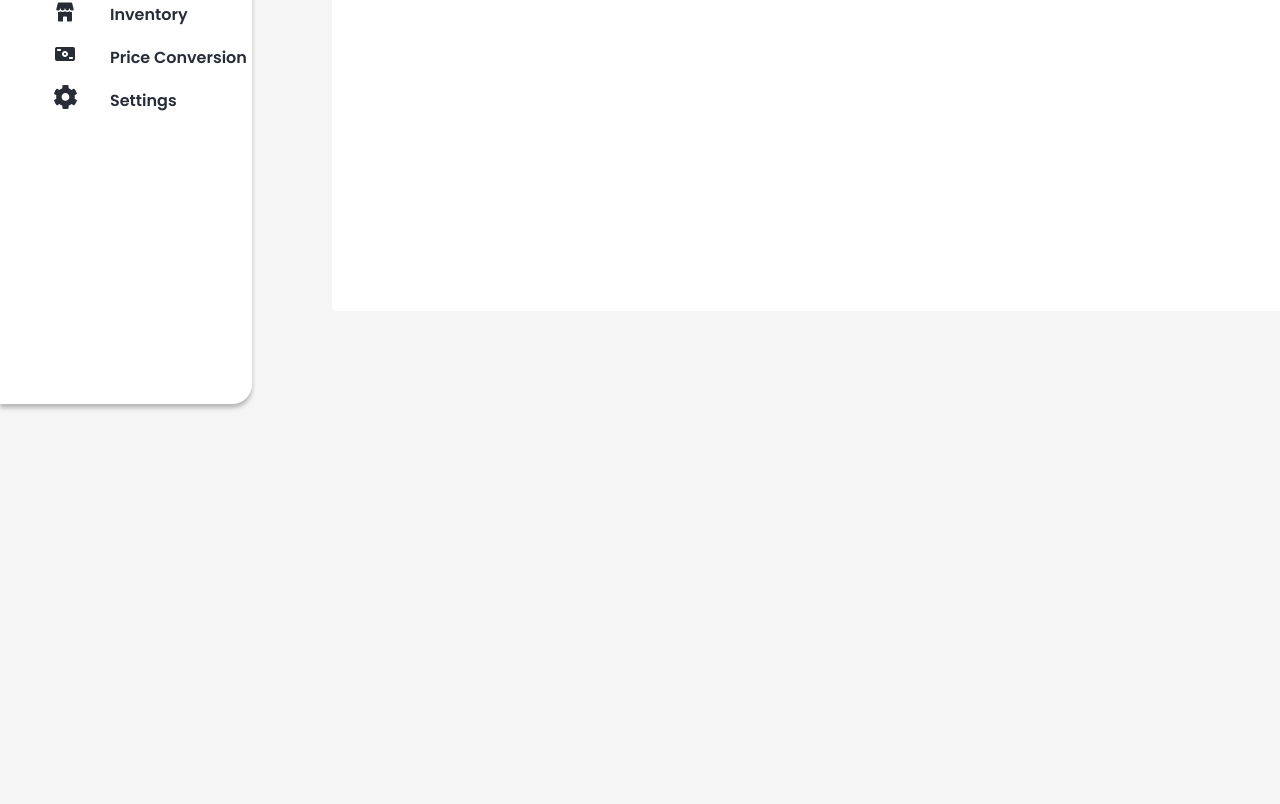
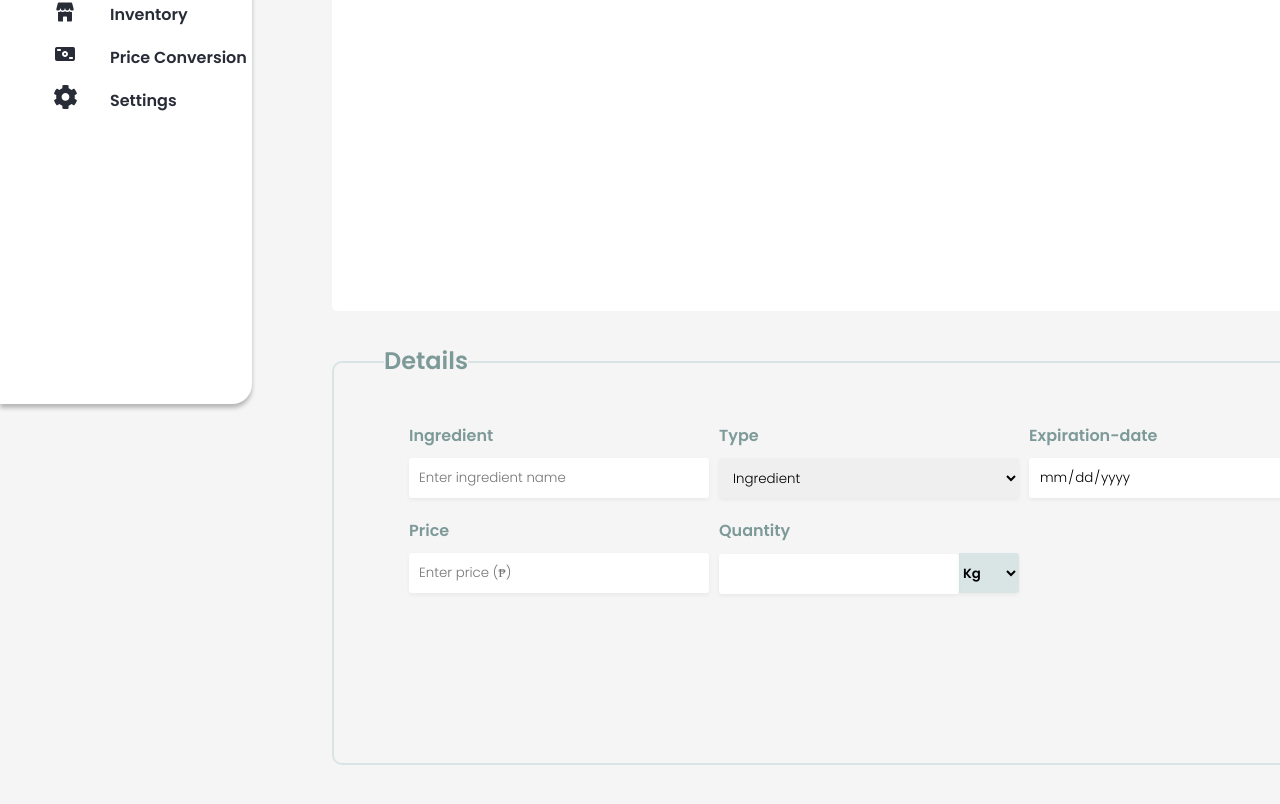
Before and after one commit to sabacsain/softEng, a React (Create React App) app: page /inventory in a window 1280 px wide. Shown: the part 356-1160 px from the top of the page. Built offline with nearby package versions, Linux system fonts and the light colour scheme.

Commit message:
Inventory Form (no buttons)

```diff
--- a/src/Inventory.js
+++ b/src/Inventory.js
@@ -10,7 +10,7 @@ const columns = [
   "Type",
   "Pcs",
   "Kgs",
-    "Price",
+  "Price",
 
   "Expiration Date",
 ];
@@ -171,7 +171,7 @@ function TableSection() {
     setIsPerishable((prevIsPerishable) => !prevIsPerishable);
   };
 
-  //this is after clicking the record, the data from each cell should be obtained  //LAGAY SA MGA textfields 👻 DITO MO KUKUNIN YUNG ILALAGAY SA TEXT FIELDS ALALAHANIN MO
+  //this is after clicking the record, the data from  each cell should be obtained  //LAGAY SA MGA textfields 👻 DITO MO KUKUNIN YUNG ILALAGAY SA TEXT FIELDS ALALAHANIN MO
   const handleClickedRecord = (item) => {
     setInventoryRecord({
       id: item.id,
@@ -180,9 +180,9 @@ function TableSection() {
       weight: item.Kgs,
       pieces: item.Pcs,
       price: item.Price,
-      expiration: item.Expiration
-    })
-  }
+      expiration: item.Expiration,
+    });
+  };
 
   //check mo kung nakuha mo nasa searchbox, at dropdowns !!!!!!
   console.log(searchValue);
@@ -192,7 +192,7 @@ function TableSection() {
   console.log(clickedRecord);
 
   return (
-    <div>
+    <>
       <div id="inventory-search-and-sorting">
         <SearchBar handleSearch={handleSearch} />
         <SortBy
@@ -206,9 +206,13 @@ function TableSection() {
 
       {/* change column and data props */}
       <div className="inventory-table-wrapper">
-        <Table columns={columns} data={inventory_items} handleClickedRecord={handleClickedRecord}/>
+        <Table
+          columns={columns}
+          data={inventory_items}
+          handleClickedRecord={handleClickedRecord}
+        />
       </div>
-    </div>
+    </>
   );
 }
 
@@ -266,5 +270,51 @@ function Filter({ handleIsPerishable }) {
 }
 
 function FormSection() {
-  return <div></div>;
+  return (
+    <div class="inventory-details-wrapper">
+      <h2>Details</h2>
+
+      <div id="inventory-details">
+        <div id="inv-fields-wrapper">
+          <div className="inv-det-row">
+            <div>
+              <label for="details-ingredient">Ingredient</label>
+              <input
+                type="text"
+                id="details-ingredient"
+                placeholder="Enter ingredient name"
+              />
+            </div>
+            <div>
+              <label for="details-type">Type</label>
+              <select id="details-type">
+                <option value="ingredient">Ingredient</option>
+                <option value="price">Price</option>
+              </select>
+            </div>
+          </div>
+          <div className="inv-det-row">
+            <div>
+              <label for="details-price">Price</label>
+              <input type="text" id="details-price" placeholder="Enter price (&#8369;)" />
+            </div>
+            <div>
+              <label for="details-qty">Quantity</label>
+              <div>
+                <input type="text" id="details-qty" />
+                <select id="details-qty-dropd">
+                  <option value="ingredient">Kg</option>
+                  <option value="price">Pcs</option>
+                </select>
+              </div>
+            </div>
+          </div>
+        </div>
+        <div id="inv-expiration-wrapper">
+          <label for="expiration-date">Expiration-date</label>
+          <input type="date" id="expiration-date" />
+        </div>
+      </div>
+    </div>
+  );
 }
--- a/src/css/app.css
+++ b/src/css/app.css
@@ -6,3 +6,7 @@
     /* width: fit-content; */
     width: 100%;
 }
+
+.body{
+    max-width: 1460px;
+}
--- a/src/css/inventory.css
+++ b/src/css/inventory.css
@@ -155,12 +155,11 @@ label {
   left: 50%;
   transform: translate(-50%, -50%);
   padding: 50px;
-  background-color: #273B4A;
+  background-color: #273b4a;
   box-shadow: 0 0 10px rgba(0, 0, 0, 0.5);
   z-index: 1000;
   border-radius: 20px;
   color: #fff;
-
 }
 
 /* Styles for the overlay background */
@@ -174,8 +173,7 @@ label {
   z-index: 999;
 }
 
-
-.exp-notif-heading{
+.exp-notif-heading {
   display: flex;
   width: 100%;
   justify-content: space-between;
@@ -183,7 +181,7 @@ label {
   margin-bottom: 40px;
 }
 
-.notif-close-btn{
+.notif-close-btn {
   position: absolute;
   top: -10px;
   right: -10px;
@@ -192,42 +190,41 @@ label {
   border-radius: 50%;
   z-index: 2000;
   border: none;
-    background-color:#fff;
-    color: #273B4A;
+  background-color: #fff;
+  color: #273b4a;
   cursor: pointer;
 }
 
-.notif-close-btn:hover{
+.notif-close-btn:hover {
   background-color: #bebebe;
 }
 
-a{
+a {
   color: white;
   font-weight: 600;
 }
 
-a:hover{
-    color:#77a6b6;
-
+a:hover {
+  color: #77a6b6;
 }
 
-.modal hr{
-    color: #F7FAFB;
+.modal hr {
+  color: #f7fafb;
   margin-top: 10px;
   opacity: 10%;
 }
 
-.h3-inventory{
+.h3-inventory {
   margin-top: 20px;
 }
-.h3-inventory.tomorrow{
+.h3-inventory.tomorrow {
   color: #ff756d;
 }
-.h3-inventory.thisweek{
-    color: #B4C0FF;
+.h3-inventory.thisweek {
+  color: #b4c0ff;
 }
 
-.notif-entries-wrapper{
+.notif-entries-wrapper {
   width: 100%;
   height: 180px;
   overflow-y: scroll;
@@ -243,18 +240,115 @@ a:hover{
 
 /* Hide scrollbar for IE, Edge and Firefox */
 .notif-entries-wrapper {
-  -ms-overflow-style: none;  /* IE and Edge */
-  scrollbar-width: none;  /* Firefox */
+  -ms-overflow-style: none; /* IE and Edge */
+  scrollbar-width: none; /* Firefox */
 }
 
-
-.inventory-table-wrapper{
+.inventory-table-wrapper {
   /* border: 2px solid black; */
   max-width: 1920px;
   margin-top: 20px;
   height: 450px;
   background-color: #fff;
   border-radius: 5px;
-  overflow-y: scroll;
+  overflow-y: auto;
   padding: 0px 2px 10px 2px;
 }
+
+.inventory-details-wrapper {
+  width: 100%;
+  max-width: 1460px;
+  height: 400px;
+  margin-top: 50px;
+  position: relative;
+  border-radius: 10px;
+  border: 2px solid rgba(179, 208, 207, 0.42);
+}
+
+.inventory-details-wrapper > h2 {
+  background-color: #f5f5f5;
+  display: inline;
+  position: absolute;
+  left: 50px;
+  top: -20px;
+  color: #7d9a99;
+  font-weight: 600;
+}
+
+#inventory-details {
+  width: 85%;
+  height: 70%;
+  /* background-color: white; */
+  display: flex;
+
+  margin: auto;
+  margin-top: 40px;
+  padding: 20px;
+  gap: 10px;
+}
+
+#inventory-details #inv-fields-wrapper {
+  flex: 2;
+  display: flex;
+  flex-direction: column;
+  gap: 20px;
+}
+#inventory-details #inv-expiration-wrapper {
+  flex: 1;
+}
+
+.inv-det-row {
+  display: flex;
+  flex-direction: row;
+  justify-content: space-between;
+  gap: 10px;
+}
+
+.inv-det-row > div {
+  flex: 1;
+}
+
+.inv-det-row label {
+  display: block;
+  margin-bottom: 10px;
+}
+
+#inventory-details input,
+#inventory-details #details-type {
+  width: 300px;
+  height: 40px;
+  font-family: "Poppins";
+  padding: 0px 10px 0px 10px;
+  border-radius: 5px;
+  outline: none;
+  cursor: pointer;
+  box-sizing: border-box;
+
+  border: none;
+  border-radius: 3px;
+  box-shadow: 0px 2px 4px 0px rgba(0, 0, 0, 0.05);
+}
+
+#details-qty {
+  width: 240px !important;
+}
+
+#details-qty-dropd {
+  width: 60px;
+  height: 40px;
+  font-family: "Poppins";
+  outline: none;
+  border: none;
+  border-radius: 0px 3px 3px 0px;
+  box-sizing: border-box;
+
+  box-shadow: 0px 2px 4px 0px rgba(0, 0, 0, 0.05);
+  background-color: rgba(179, 208, 207, 0.42);
+  cursor: pointer;
+  font-weight: 600;
+}
+
+#inv-expiration-wrapper label {
+  display: block;
+  margin-bottom: 10px;
+}
--- a/src/css/table.css
+++ b/src/css/table.css
@@ -1,6 +1,7 @@
 table{
 width: 100%;
 color: #27464A;
+
 }
 
 .tr{
```
Lines whose indentation alone changed are shown as unchanged.
